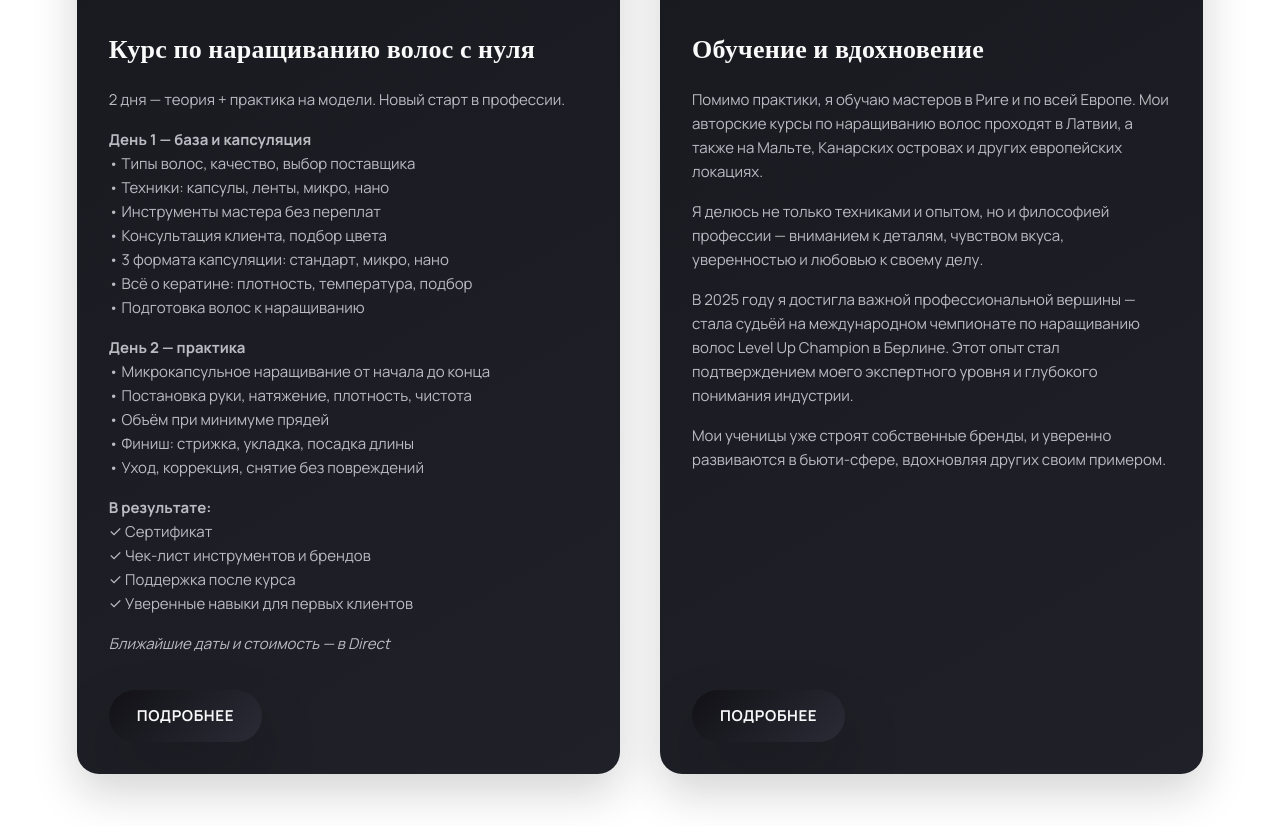
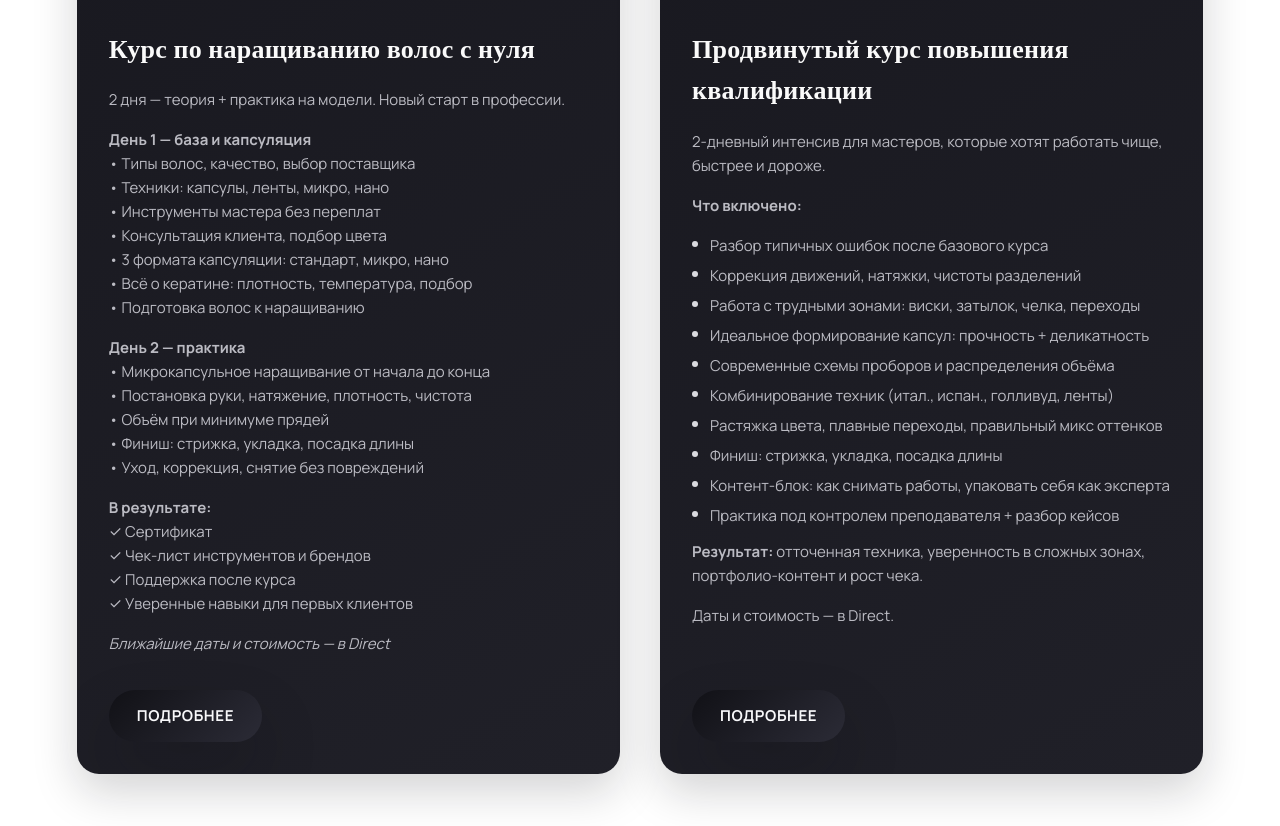
Before and after one commit to Kynkero/ST_Commumity, a plain HTML site: page index.html in a window 1280 px wide. Shown: the part 2615-3441 px from the top of the page. Drawn offline with nearby package versions, Linux system fonts and the light colour scheme.

Commit message:
Update advanced training course content

```diff
--- a/index.html
+++ b/index.html
@@ -136,12 +136,24 @@
             <article class="course-card">
               <img src="png/Line/3.jpg" alt="Повышение квалификации" data-i18n="courses.card2.image" data-i18n-attr="alt" />
               <div class="body">
-                <h4 data-i18n="courses.card2.title">Обучение и вдохновение</h4>
+                <h4 data-i18n="courses.card2.title">Продвинутый курс повышения квалификации</h4>
                 <div class="desc" data-i18n="courses.card2.desc">
-                  <p>Помимо практики, я обучаю мастеров в Риге и по всей Европе. Мои авторские курсы по наращиванию волос проходят в Латвии, а также на Мальте, Канарских островах и других европейских локациях.</p>
-                  <p>Я делюсь не только техниками и опытом, но и философией профессии — вниманием к деталям, чувством вкуса, уверенностью и любовью к своему делу.</p>
-                  <p>В 2025 году я достигла важной профессиональной вершины — стала судьёй на международном чемпионате по наращиванию волос Level Up Champion в Берлине. Этот опыт стал подтверждением моего экспертного уровня и глубокого понимания индустрии.</p>
-                  <p>Мои ученицы уже строят собственные бренды, и уверенно развиваются в бьюти-сфере, вдохновляя других своим примером.</p>
+                  <p>2-дневный интенсив для мастеров, которые хотят работать чище, быстрее и дороже.</p>
+                  <p><strong>Что включено:</strong></p>
+                  <ul>
+                    <li>Разбор типичных ошибок после базового курса</li>
+                    <li>Коррекция движений, натяжки, чистоты разделений</li>
+                    <li>Работа с трудными зонами: виски, затылок, челка, переходы</li>
+                    <li>Идеальное формирование капсул: прочность + деликатность</li>
+                    <li>Современные схемы проборов и распределения объёма</li>
+                    <li>Комбинирование техник (итал., испан., голливуд, ленты)</li>
+                    <li>Растяжка цвета, плавные переходы, правильный микс оттенков</li>
+                    <li>Финиш: стрижка, укладка, посадка длины</li>
+                    <li>Контент-блок: как снимать работы, упаковать себя как эксперта</li>
+                    <li>Практика под контролем преподавателя + разбор кейсов</li>
+                  </ul>
+                  <p><strong>Результат:</strong> отточенная техника, уверенность в сложных зонах, портфолио-контент и рост чека.</p>
+                  <p>Даты и стоимость — в Direct.</p>
                 </div>
                 <a href="https://www.instagram.com/hairext_svitlana/" target="_blank" class="btn btn-primary" data-i18n="courses.card2.cta">Подробнее</a>
               </div>
@@ -306,8 +318,8 @@
             'courses.card1.desc': '<p>2 дня — теория + практика на модели. Новый старт в профессии.</p><p><strong>День 1 — база и капсуляция</strong><br>• Типы волос, качество, выбор поставщика<br>• Техники: капсулы, ленты, микро, нано<br>• Инструменты мастера без переплат<br>• Консультация клиента, подбор цвета<br>• 3 формата капсуляции: стандарт, микро, нано<br>• Всё о кератине: плотность, температура, подбор<br>• Подготовка волос к наращиванию</p><p><strong>День 2 — практика</strong><br>• Микрокапсульное наращивание от начала до конца<br>• Постановка руки, натяжение, плотность, чистота<br>• Объём при минимуме прядей<br>• Финиш: стрижка, укладка, посадка длины<br>• Уход, коррекция, снятие без повреждений</p><p><strong>В результате:</strong><br>✓ Сертификат<br>✓ Чек-лист инструментов и брендов<br>✓ Поддержка после курса<br>✓ Уверенные навыки для первых клиентов</p><p><em>Ближайшие даты и стоимость — в Direct</em></p>',
             'courses.card1.cta': 'Подробнее',
             'courses.card2.image': 'Повышение квалификации для мастеров',
-            'courses.card2.title': 'Обучение и вдохновение',
-            'courses.card2.desc': '<p>Помимо практики, я обучаю мастеров в Риге и по всей Европе. Мои авторские курсы по наращиванию волос проходят в Латвии, а также на Мальте, Канарских островах и других европейских локациях.</p><p>Я делюсь не только техниками и опытом, но и философией профессии — вниманием к деталям, чувством вкуса, уверенностью и любовью к своему делу.</p><p>В 2025 году я достигла важной профессиональной вершины — стала судьёй на международном чемпионате по наращиванию волос Level Up Champion в Берлине. Этот опыт стал подтверждением моего экспертного уровня и глубокого понимания индустрии.</p><p>Мои ученицы уже строят собственные бренды, и уверенно развиваются в бьюти-сфере, вдохновляя других своим примером.</p>',
+            'courses.card2.title': 'Продвинутый курс повышения квалификации',
+            'courses.card2.desc': '<p>2-дневный интенсив для мастеров, которые хотят работать чище, быстрее и дороже.</p><p><strong>Что включено:</strong></p><ul><li>Разбор типичных ошибок после базового курса</li><li>Коррекция движений, натяжки, чистоты разделений</li><li>Работа с трудными зонами: виски, затылок, челка, переходы</li><li>Идеальное формирование капсул: прочность + деликатность</li><li>Современные схемы проборов и распределения объёма</li><li>Комбинирование техник (итал., испан., голливуд, ленты)</li><li>Растяжка цвета, плавные переходы, правильный микс оттенков</li><li>Финиш: стрижка, укладка, посадка длины</li><li>Контент-блок: как снимать работы, упаковать себя как эксперта</li><li>Практика под контролем преподавателя + разбор кейсов</li></ul><p><strong>Результат:</strong> отточенная техника, уверенность в сложных зонах, портфолио-контент и рост чека.</p><p>Даты и стоимость — в Direct.</p>',
             'courses.card2.cta': 'Подробнее',
             'reviews.title': 'Отзывы',
             'reviews.nav.prev': 'Назад',
@@ -349,8 +361,8 @@
             'courses.card1.desc': '<p>2 days — theory plus practice on a model. Your new start in the profession.</p><p><strong>Day 1 — fundamentals & capsules</strong><br>• Hair types, quality, choosing suppliers<br>• Techniques: keratin bonds, tapes, micro, nano<br>• Essential tools without overpaying<br>• Client consultation and colour matching<br>• Three capsule formats: classic, micro, nano<br>• Keratin basics: density, temperature, selection<br>• Preparing natural hair for extensions</p><p><strong>Day 2 — practice</strong><br>• Micro-bond extensions from start to finish<br>• Hand positioning, tension, density, precision<br>• Creating volume with minimal strands<br>• Finish: blending haircut, styling, fitting the length<br>• Aftercare, maintenance, safe removal</p><p><strong>You will walk away with:</strong><br>✓ Certificate<br>✓ Checklist of tools and trusted brands<br>✓ Ongoing support after the course<br>✓ Confident skills for your first clients</p><p><em>Message me on Instagram for dates and pricing</em></p>',
             'courses.card1.cta': 'Learn more',
             'courses.card2.image': 'Advanced training for professionals',
-            'courses.card2.title': 'Education and inspiration',
-            'courses.card2.desc': '<p>Alongside client work I teach professionals in Riga and across Europe. My signature hair extension courses take place in Latvia, as well as Malta, the Canary Islands, and other European locations.</p><p>I share not only techniques and experience, but also the philosophy of the craft — attention to detail, taste, confidence, and love for what you do.</p><p>In 2025 I reached a major milestone by joining the Level Up Champion hair extension contest in Berlin as a judge. The experience confirmed my expertise and deep understanding of the industry.</p><p>My students are already building their own brands and growing steadily in the beauty field, inspiring others with their example.</p>',
+            'courses.card2.title': 'Advanced qualification upgrade course',
+            'courses.card2.desc': '<p>Two-day intensive for stylists who want to work cleaner, faster, and charge more.</p><p><strong>What\u2019s included:</strong></p><ul><li>Review of common mistakes after the foundation course</li><li>Adjusting hand motions, tension, and clean sectioning</li><li>Working with tricky areas: temples, nape, fringe, transitions</li><li>Perfect bond formation: strength with delicacy</li><li>Modern parting maps and volume distribution</li><li>Combining techniques (Italian, Spanish, Hollywood, tapes)</li><li>Colour melting, seamless blends, precise tone mixing</li><li>Finish: haircut, styling, setting the length</li><li>Content module: how to film your work and package yourself as an expert</li><li>Guided practice with instructor feedback and case reviews</li></ul><p><strong>Result:</strong> polished technique, confidence in complex zones, portfolio-ready content, and higher pricing.</p><p>Dates and pricing — message me in Direct.</p>',
             'courses.card2.cta': 'Learn more',
             'reviews.title': 'Reviews',
             'reviews.nav.prev': 'Back',
@@ -392,8 +404,8 @@
             'courses.card1.desc': '<p>2 dienas — teorija un prakse uz modeļa. Jauns starts profesijā.</p><p><strong>1. diena — pamati un kapsulas</strong><br>• Matu tipi, kvalitāte, piegādātāju izvēle<br>• Tehnikas: kapsulas, lentes, mikro, nano<br>• Meistara instrumenti bez liekām izmaksām<br>• Konsultācija klientam un krāsas piemeklēšana<br>• Trīs kapsulēšanas formāti: klasiskais, mikro, nano<br>• Viss par keratīnu: blīvums, temperatūra, izvēle<br>• Matu sagatavošana pieaudzēšanai</p><p><strong>2. diena — prakse</strong><br>• Mikro kapsulu pieaudzēšana no sākuma līdz beigām<br>• Roku pozīcija, spriegojums, blīvums, tīrība<br>• Tilpums ar minimālu šķipsnu daudzumu<br>• Noslēgums: griešana, ieveidošana, garuma pielāgošana<br>• Kopšana, korekcija un noņemšana bez bojājumiem</p><p><strong>Rezultātā saņemsi:</strong><br>✓ Sertifikātu<br>✓ Instrumentu un zīmolu kontrolsarakstu<br>✓ Atbalstu pēc kursa<br>✓ Pārliecinošas prasmes pirmajiem klientiem</p><p><em>Tuvākie datumi un cena — raksti Instagram Direct</em></p>',
             'courses.card1.cta': 'Uzzināt vairāk',
             'courses.card2.image': 'Profesionāļu kvalifikācijas paaugstināšana',
-            'courses.card2.title': 'Izglītība un iedvesma',
-            'courses.card2.desc': '<p>Paralēli darbam ar klientiem mācu meistarus Rīgā un visā Eiropā. Mani autorkursi par matu pieaudzēšanu notiek Latvijā, kā arī Maltā, Kanāriju salās un citās Eiropas vietās.</p><p>Dalos ne tikai ar tehnikām un pieredzi, bet arī ar profesijas filozofiju — uzmanību detaļām, gaumi, pārliecību un mīlestību pret savu darbu.</p><p>2025. gadā sasniedzu nozīmīgu virsotni — kļuvu par tiesnesi starptautiskajā matu pieaudzēšanas čempionātā Level Up Champion Berlīnē. Šī pieredze apstiprināja manu ekspertīzi un dziļu nozares izpratni.</p><p>Manas audzēknes jau veido savus zīmolus un pārliecinoši aug skaistumkopšanas jomā, iedvesmojot citus ar savu piemēru.</p>',
+            'courses.card2.title': 'Padziļinātais kvalifikācijas paaugstināšanas kurss',
+            'courses.card2.desc': '<p>2 dienu intensīvs meistariem, kuri vēlas strādāt tīrāk, ātrāk un pelnīt vairāk.</p><p><strong>Kas iekļauts:</strong></p><ul><li>Tipisko kļūdu analīze pēc bāzes kursa</li><li>Kustību, spriegojuma un šķiru tīrības korekcija</li><li>Darbs ar sarežģītām zonām: deniņi, pakausis, čolka, pārejas</li><li>Ideāla kapsulu veidošana: izturība + delikatese</li><li>Mūsdienīgas šķirumu shēmas un apjoma sadale</li><li>Tehniku kombinēšana (itāļu, spāņu, holivudas, lentes)</li><li>Krāsas stiepšana, plūdenas pārejas, precīzs toņu mikss</li><li>Finišs: griezums, ieveidošana, garuma nostiprināšana</li><li>Satura bloks: kā fotografēt darbus un pozicionēt sevi kā ekspertu</li><li>Prakse pasniedzēja uzraudzībā + keisu analīze</li></ul><p><strong>Rezultāts:</strong> noslīpēta tehnika, pārliecība sarežģītās zonās, portfeļa saturs un augstāks čeks.</p><p>Datumi un cena — raksti Direct.</p>',
             'courses.card2.cta': 'Uzzināt vairāk',
             'reviews.title': 'Atsauksmes',
             'reviews.nav.prev': 'Atpakaļ',
```
